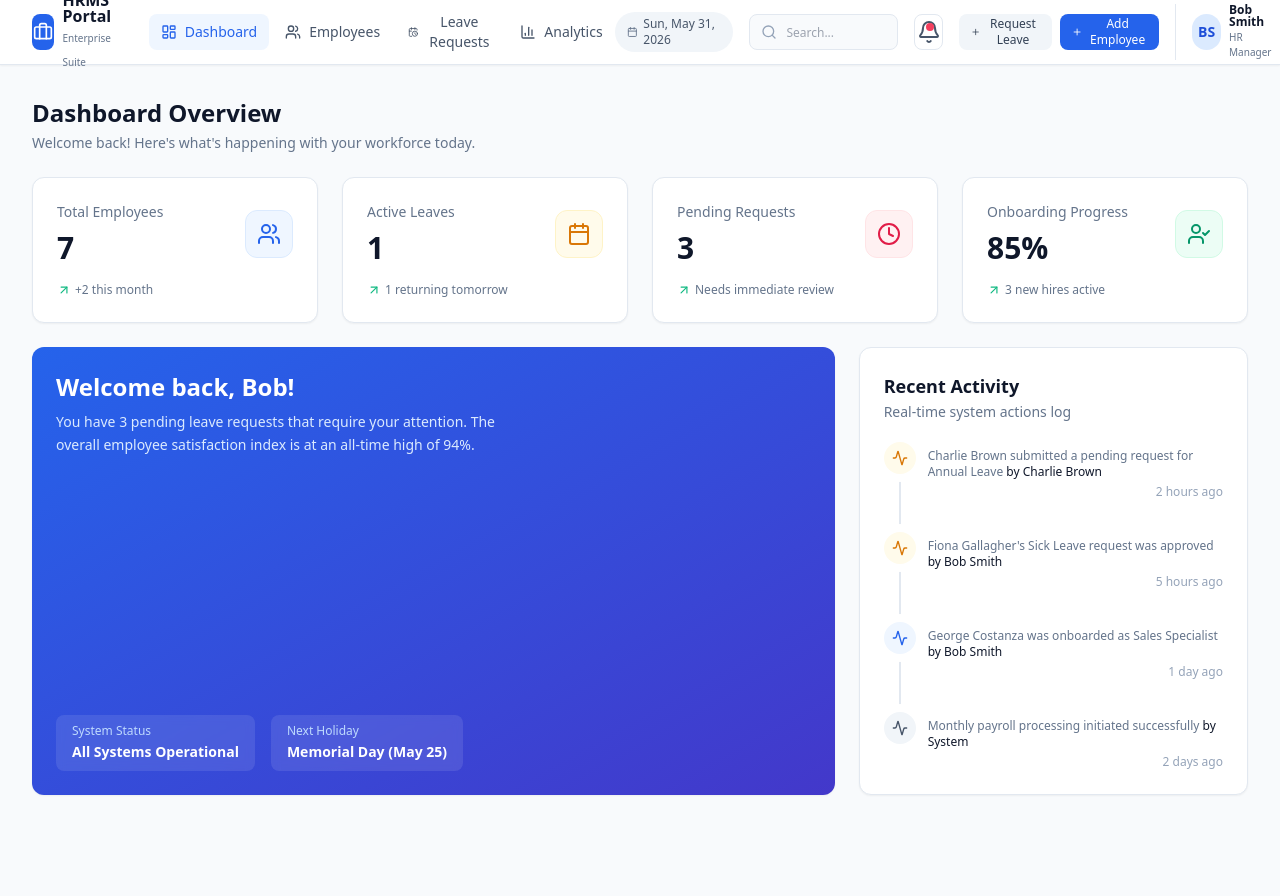
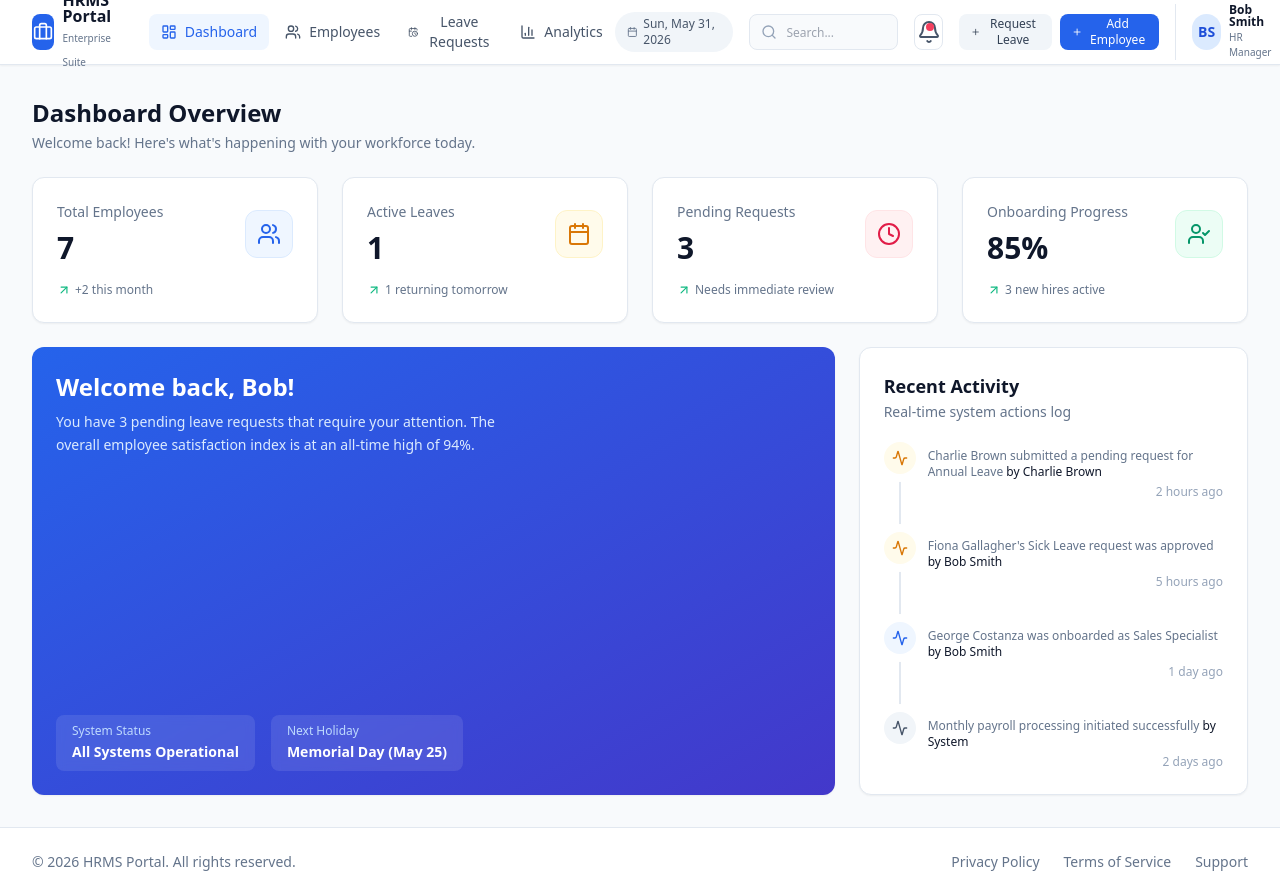
Before and after one commit to muhil0304/HRMS, a React (Vite) app: page / in a window 1280 px wide. Before the commit the page ends 827 px from the top, so only its background shows below. Built offline with nearby package versions, Linux system fonts and the light colour scheme.

Commit message:
feat: add copyright footer component with year 2026 [SCRUM-27]

```diff
--- a/src/App.tsx
+++ b/src/App.tsx
@@ -8,6 +8,7 @@ import { EmployeeList } from './components/EmployeeList';
 import { useHRMS } from './hooks/useHRMS';
 import { Button } from './components/ui/Button';
 import { X } from 'lucide-react';
+import { Footer } from './components/Footer';
 
 const DashboardContent: React.FC = () => {
   const [currentView, setView] = useState('dashboard');
@@ -117,6 +118,7 @@ const DashboardContent: React.FC = () => {
           {currentView === 'leaves' && <LeaveRequests />}
           {currentView === 'analytics' && <AnalyticsCharts />}
         </main>
+        <Footer />
       </div>
 
       {/* Add Employee Modal */}
--- a/src/components/EmployeeList.tsx
+++ b/src/components/EmployeeList.tsx
@@ -1,5 +1,5 @@
 import React, { useState } from 'react';
-import { Search, Filter, Mail, Calendar, Briefcase, UserMinus, ShieldAlert } from 'lucide-react';
+import { Search, Filter, Mail, Calendar, Briefcase, UserMinus } from 'lucide-react';
 import { useHRMS } from '../hooks/useHRMS';
 import { Card } from './ui/Card';
 import { Badge } from './ui/Badge';
--- /dev/null
+++ b/src/components/Footer.tsx
@@ -0,0 +1,18 @@
+import React from 'react';
+
+export const Footer: React.FC = () => {
+  return (
+    <footer className="w-full border-t border-slate-200 bg-white py-6 mt-auto">
+      <div className="max-w-7xl mx-auto px-8 flex flex-col sm:flex-row items-center justify-between gap-4 text-sm text-slate-500">
+        <p>© 2026 HRMS Portal. All rights reserved.</p>
+        <div className="flex gap-6">
+          <a href="#" className="hover:text-blue-600 transition-colors">Privacy Policy</a>
+          <a href="#" className="hover:text-blue-600 transition-colors">Terms of Service</a>
+          <a href="#" className="hover:text-blue-600 transition-colors">Support</a>
+        </div>
+      </div>
+    </footer>
+  );
+};
+
+export default Footer;
--- a/src/components/LeaveRequests.tsx
+++ b/src/components/LeaveRequests.tsx
@@ -1,5 +1,5 @@
 import React, { useState } from 'react';
-import { Check, X, Calendar, FileText, User } from 'lucide-react';
+import { Check, X, Calendar, FileText } from 'lucide-react';
 import { useHRMS } from '../hooks/useHRMS';
 import { Card } from './ui/Card';
 import { Badge } from './ui/Badge';
--- a/src/components/Sidebar.tsx
+++ b/src/components/Sidebar.tsx
@@ -4,7 +4,6 @@ import {
   Users,
   CalendarClock,
   BarChart3,
-  Settings,
   LogOut,
   Briefcase
 } from 'lucide-react';
--- a/src/components/ui/Card.tsx
+++ b/src/components/ui/Card.tsx
@@ -1,5 +1,4 @@
 import React from 'react';
-import { clsx } from 'clsx';
 import { twMerge } from 'tailwind-merge';
 
 interface CardProps extends React.HTMLAttributes<HTMLDivElement> {
```
